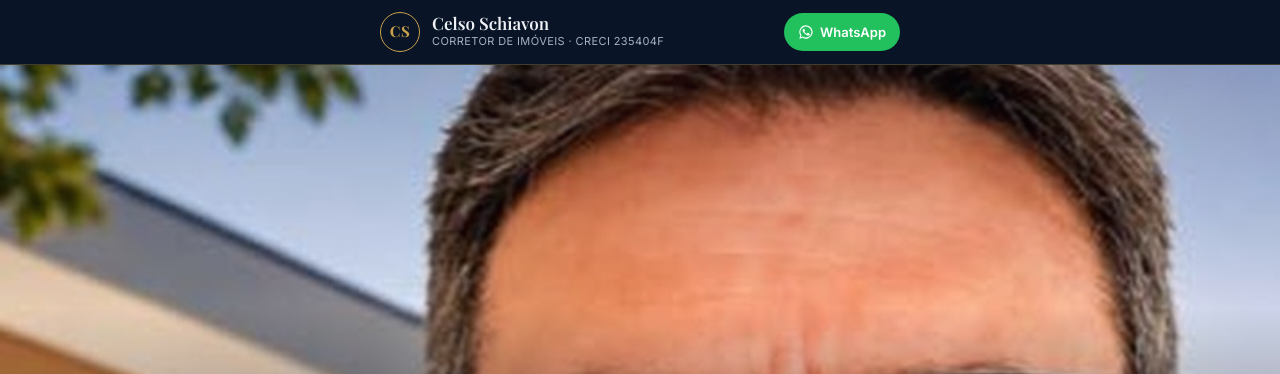
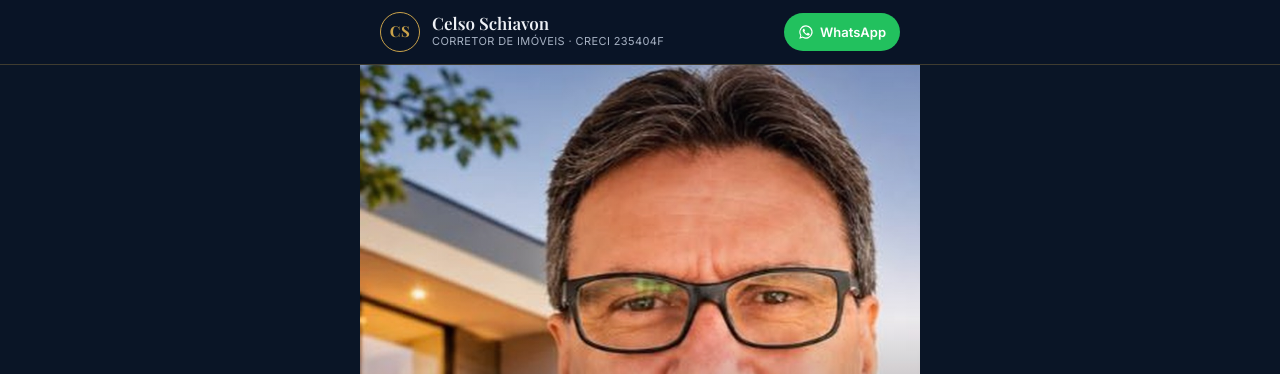
Before and after one commit to pegezaau/celso-schiavon-corretor, a plain HTML site: page index.html in a window 1280 px wide. Shown: the top 374 px of the page. Drawn offline with nearby package versions, Linux system fonts and the light colour scheme.

Commit message:
Atualizar index.html — hero limitado a 560px (rosto inteiro no PC)

```diff
--- a/index.html
+++ b/index.html
@@ -30,8 +30,8 @@
   .hbtn{margin-left:auto;background:var(--wa);color:#fff;font-weight:600;font-size:13px;padding:9px 14px;border-radius:999px;display:flex;align-items:center;gap:6px;flex:none}
   .hbtn svg{width:16px;height:16px;fill:#fff}
   /* hero */
-  .hero{position:relative;background:linear-gradient(180deg,var(--navy2),var(--navy))}
-  .hero-img{width:100%;height:430px;object-fit:cover;object-position:center 18%;display:block}
+  .hero{position:relative;background:linear-gradient(180deg,var(--navy2),var(--navy));max-width:560px;margin:0 auto}
+  .hero-img{width:100%;height:460px;object-fit:cover;object-position:center 10%;display:block}
   .hero-fade{position:absolute;inset:0;background:linear-gradient(180deg,rgba(10,21,38,.18) 0%,rgba(10,21,38,0) 34%,rgba(10,21,38,.72) 74%,var(--navy) 100%)}
   .hero-txt{position:relative;margin-top:-118px;padding-bottom:8px}
   .badge{display:inline-block;border:1px solid var(--gold);color:var(--gold2);font-size:11px;font-weight:600;letter-spacing:1.6px;text-transform:uppercase;padding:6px 12px;border-radius:999px;background:rgba(10,21,38,.65)}
```
